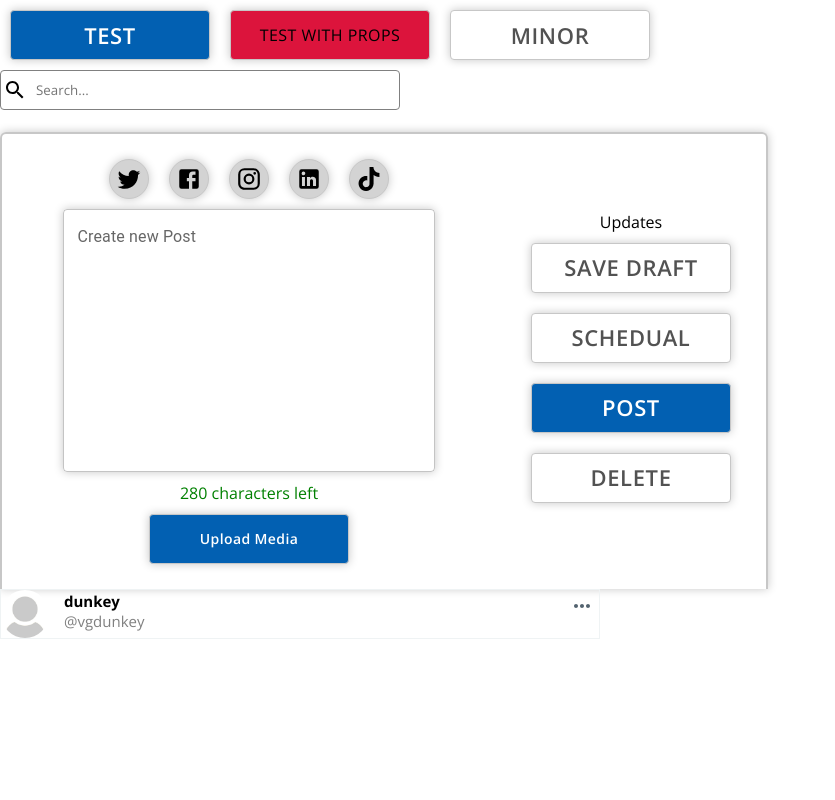
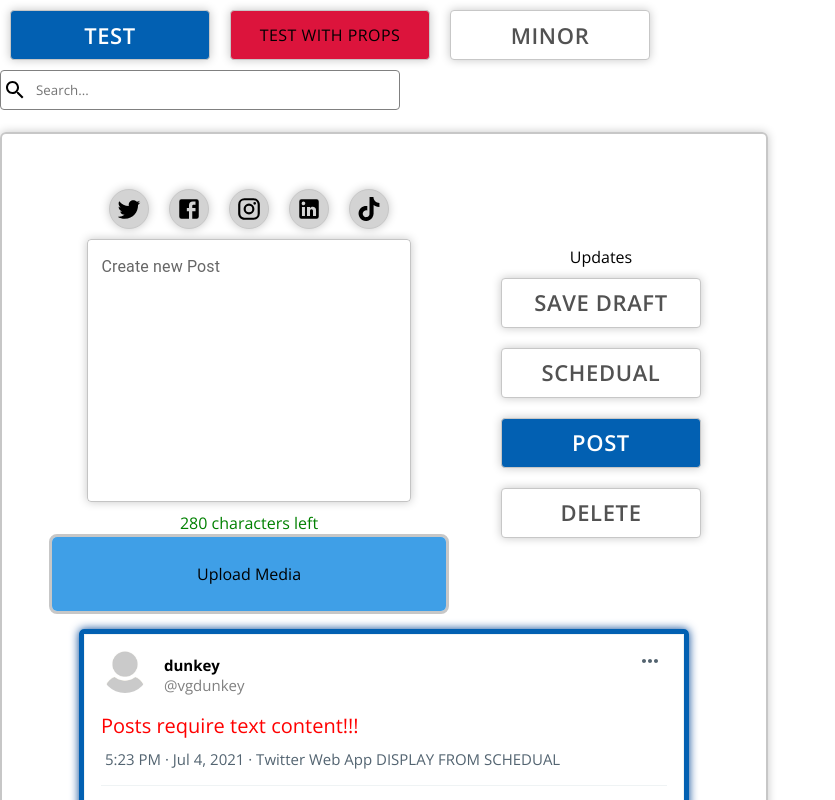
Before and after one commit to JMP-APZH/SocialPoly_vjmp, a React (Create React App) app in the folder frontend/: page / in a window 1280 px wide. Shown: the top 800 px of the page, without its empty margins (0-835 px from the left). Built offline with nearby package versions, Linux system fonts and the light colour scheme.

Commit message:
added drag and drop functionality added video functionallity

```diff
--- a/frontend/package.json
+++ b/frontend/package.json
@@ -14,8 +14,9 @@
     "muuri-react": "mrtijn/muuri-react#master",
     "react": "^17.0.2",
     "react-dom": "^17.0.2",
+    "react-dropzone": "^11.4.2",
+    "react-grid-layout": "^1.3.0",
     "react-router-dom": "^5.3.0",
-    "react-grid-layout": "^1.3.0",
     "react-scripts": "4.0.3",
     "styled-components": "^5.3.3",
     "web-animations-js": "^2.3.2",
--- a/frontend/src/Components/PostCreation/PostCreation.jsx
+++ b/frontend/src/Components/PostCreation/PostCreation.jsx
@@ -1,5 +1,5 @@
 import React, { useState } from 'react'
-import { PlatformButton, PostCreationWrapper, PostTextArea } from './PostCreationStyle'
+import { FileDropWrapper, PlatformButton, PostCreationWrapper, PostTextArea } from './PostCreationStyle'
 import { ButtonMain, ButtonMinor } from '../../Components/Button/ButtonStyle';
 import TwitterIcon from '../../assets/svgs/twitter-icon.svg'
 import FacebookIcon from '../../assets/svgs/facebook-icon.svg'
@@ -7,6 +7,7 @@ import InstagramIcon from '../../assets/svgs/instagram-icon.svg'
 import LinkedIn from '../../assets/svgs/linkedin-icon.svg'
 import TiktokIcon from '../../assets/svgs/tiktok-icon.svg'
 import TwitterPreview from '../Previews/TwitterPreview';
+import {useDropzone} from 'react-dropzone'
 
 export default function PostCreation() {
     const [statusTwitter, setStatusTwitter] = useState(false)
@@ -14,8 +15,22 @@ export default function PostCreation() {
     const [statusInstagram, setStatusInstagram] = useState(false)
     const [statusLinkedIn, setStatusLinkedIn] = useState(false)
     const [statusTiktok, setStatusTiktok] = useState(false)
+    const [dragOver, setDragOver] = useState(false)
+
+    const {getRootProps, getInputProps} = useDropzone({
+        accept: 'image/jpeg,image/png,image/webp,image/gif,video/mp4,video/quicktime,video/webm',
+        onDrop: (acceptedFiles) => {
+            setDragOver(false)
+            setFileName(acceptedFiles[0].name)
+            const reader = new FileReader()
+            reader.onloadend = () => {setFilePreview(reader.result)}
+            reader.readAsDataURL(acceptedFiles[0])
+            setFile(acceptedFiles)
+        }
+    })
 
     const [file, setFile] = useState(null)
+    const [filePreview, setFilePreview] = useState('')
     const [fileName, setFileName] = useState('Upload Media')
     const [postText, setPostText] = useState('')
 
@@ -25,6 +40,9 @@ export default function PostCreation() {
 
     const handlefileName = (e) => {
         setFileName(e.target.files[0].name)
+        const reader = new FileReader()
+        reader.onloadend = () => {setFilePreview(reader.result)}
+        reader.readAsDataURL(e.target.files[0])
         setFile(e.target.files[0])
     }
 
@@ -49,7 +67,8 @@ export default function PostCreation() {
                     onChange={postTextHandler}
                     rows={10}></PostTextArea>
                     <span>{280 - postText.length} characters left</span>
-                    <ButtonMain
+
+                    {/* <ButtonMain
                     fontSize='global.fontM'
                         variant="contained"
                         component="label"
@@ -62,7 +81,19 @@ export default function PostCreation() {
                             hidden
                             onChange={handlefileName}
                         />
-                    </ButtonMain>
+                    </ButtonMain> */}
+
+                    <FileDropWrapper className='test' dragover={dragOver}>
+                        <div className='fileDrop' {...getRootProps()} onDragEnter={() => setDragOver(true)}>
+                            <input {...getInputProps()} />
+                            <p >{fileName}</p>
+                        </div>
+
+                        <div className='dragOverlay' {...getRootProps()} onDragLeave={() => setDragOver(false)} >
+                            <input {...getInputProps()} />
+                        </div>
+                    </FileDropWrapper>
+
                 </div>
 
                 <div className='postControls'>
@@ -73,7 +104,10 @@ export default function PostCreation() {
                     <ButtonMinor>Delete</ButtonMinor>
                 </div>
             </div>
-            <TwitterPreview />
+
+            <div className='previewWrapper'>
+                <TwitterPreview image={filePreview} textContent={postText}/>
+            </div>
         </PostCreationWrapper>
     )
 }
--- a/frontend/src/Components/PostCreation/PostCreationStyle.jsx
+++ b/frontend/src/Components/PostCreation/PostCreationStyle.jsx
@@ -1,6 +1,7 @@
 import styled from 'styled-components';
 import * as global from '../../indexStyle'
 import { TextField } from '@mui/material';
+import Upload from '../../assets/svgs/twitter-share.svg'
 
 
 
@@ -18,16 +19,24 @@ export const PostTextArea = styled(TextField)`
     `
 
 export const PostCreationWrapper = styled.div`
+    display: flex;
+    flex-direction: column;
+    justify-content: center;
+    align-items: center;
 
 
+    border: ${global.borderColor} 2px solid;
+    padding: 30px;
+    border-radius: 6px;
+    box-shadow: 0px 0px 10px ${global.borderColor};
+    width: 60%;
+    display: flex;
+    overflow: auto;
+
     .postWrapper {
-        border: ${global.borderColor} 2px solid;
-        border-width: 2px 2px 0 2px;
-        border-radius: 6px 6px 0 0;
-        box-shadow: 0px 0px 10px ${global.borderColor};
-        width: 60%;
+        width: 100%;
         display: flex;
-        unicode-bidi:bidi-override;
+        overflow: auto;
 
     }
 
@@ -67,7 +76,49 @@ export const PostCreationWrapper = styled.div`
         align-items: center;
 
     }
+
+    .previewWrapper {
+        border: ${global.colorMain} solid 5px;
+        border-radius: 5px;
+        box-shadow: 0px 0px 10px ${global.colorMainD};
+    }
+    margin-bottom: 200px;
     `
+
+export const FileDropWrapper = styled.div`
+    display: flex;
+    height: 80px;
+    width: 400px;
+    /* background-color: ${(props) => props.dragover ? 'blue' : 'coral'}; */
+    border: ${global.borderColor} 3px ${(props) => props.dragover ? 'dashed' : 'solid'};
+    border-radius: 8px;
+
+    div {
+        display: ${(props) => props.dragover ? 'none' : 'flex'};
+        border-radius: 5px;
+        align-items: center;
+        justify-content: center;
+        height: 100%;
+        width: 100%;
+        cursor: pointer;
+    }
+    .fileDrop {
+        background-color: ${global.colorMainL};
+    }
+    .dragOverlay {
+        align-items: center;
+        justify-content: center;
+        height: 100%;
+        width: 100%;
+        display: ${(props) => props.dragover ? 'flex' : 'none'};
+        background-color: white;
+        background-image: url(${Upload}) ;
+        background-repeat: no-repeat;
+        background-position: center;
+        background-size: 40px;
+    }
+
+`
 
 export const PlatformButton = styled.button`
     display: flex;
--- a/frontend/src/Components/Previews/TwitterPreview.jsx
+++ b/frontend/src/Components/Previews/TwitterPreview.jsx
@@ -1,4 +1,4 @@
-import React from 'react'
+import React, { useEffect, useState } from 'react'
 import { TwitterPreviewWrapper } from './TwitterPreviewStyle'
 import RetweetIcon from '../../assets/svgs/twitter-retweet.svg'
 import CommentIcon from '../../assets/svgs/twitter-comment.svg'
@@ -6,8 +6,15 @@ import LikeIcon from '../../assets/svgs/twitter-like.svg'
 import ShareIcon from '../../assets/svgs/twitter-share.svg'
 import MoreIcon from '../../assets/svgs/more_horiz.svg'
 import DefaultIcon from '../../assets/images/default-user-icon.png'
+import TestImage from '../../assets/images/test-tweet.png'
 
-export default function TwitterPreview() {
+export default function TwitterPreview(props) {
+    const [image, setImage] = useState('')
+
+    useEffect(() => {
+        setImage(props.image)
+    }, [props.image])
+
     return (
         <TwitterPreviewWrapper>
             <div className='twitterPostWrapper'>
@@ -19,6 +26,31 @@ export default function TwitterPreview() {
                     </div>
                     <button><img src={MoreIcon} alt="more" /></button>
                 </div>
+
+                <div className='postBody'>
+                    {props.textContent ? <p className='postContent'>{props.textContent}</p> : <p className='postContent' style={{color: 'red'}}>Posts require text content!!!</p>}
+                    <p className='postContent'></p>
+                    {image ?
+                    <div className='postImageWrapper'>
+                        {image.substring(5, 10) === 'video' ? <video src={image} controls></video> : <img className='postImage' src={image} alt="" /> }
+                    </div> :
+                    null
+                    }
+                </div>
+
+                <span className='timestamp'>5:23 PM · Jul 4, 2021 · Twitter Web App   DISPLAY FROM SCHEDUAL</span>
+                <div className='engagment'>
+                    <span><strong>832</strong> Retweets</span>
+                    <span><strong>11</strong> Quote Tweets</span>
+                    <span><strong>34.6K</strong> Likes</span>
+                </div>
+
+                <div className='engagmentButtons'>
+                    <button><img src={CommentIcon} alt="" /></button>
+                    <button><img src={RetweetIcon} alt="" /></button>
+                    <button><img src={LikeIcon} alt="" /></button>
+                    <button><img src={ShareIcon} alt="" /></button>
+                </div>
             </div>
         </TwitterPreviewWrapper>
     )
--- a/frontend/src/Components/Previews/TwitterPreviewStyle.jsx
+++ b/frontend/src/Components/Previews/TwitterPreviewStyle.jsx
@@ -1,15 +1,21 @@
 import styled from 'styled-components';
 import * as global from '../../indexStyle';
+import TestImage from '../../assets/images/test-tweet.png'
 
 export const TwitterPreviewWrapper = styled.div`
 
 .twitterPostWrapper {
+    background-color: white;
     display: flex;
     flex-direction: column;
-
+    padding: 0 16px;
     box-sizing: border-box;
     width: 600px;
     border: #EFF3F4 1px solid;
+
+    div{
+        margin-top: 10px;
+    }
 
     .postHeader {
         display: flex;
@@ -46,5 +52,76 @@ export const TwitterPreviewWrapper = styled.div`
         background-color: transparent;
         filter: invert(37%) sepia(5%) saturate(1627%) hue-rotate(164deg) brightness(96%) contrast(87%);
     }
+
+    .postBody {
+        width: 100%;
+        font-size: 20px;
+        display: flex;
+        flex-direction: column;
+        align-items: flex-start;
+
+        p {
+            margin: 0;
+        }
+        .postImageWrapper {
+            width: 100%;
+            /* border: #CFD9DE 1px solid;
+            border-radius: 15px; */
+
+            video {
+                border: #CFD9DE 1px solid;
+                border-radius: 15px;
+                width: 100%;
+                object-fit: cover;
+
+            }
+
+            img {
+                border: #CFD9DE 1px solid;
+                border-radius: 15px;
+                width: 100%;
+                object-fit: cover;
+
+            }
+        }
+    }
+
+    .timestamp {
+        color: #536471;
+        font-size: 15px;
+        border-bottom: solid 1px #EFF3F4;
+        padding: 10px 4px 16px 4px;
+    }
+    .engagment {
+        display: flex;
+        border-bottom: solid 1px #EFF3F4;
+        padding: 16px 4px;
+        span {
+            color: #536471;
+            font-size: 15px;
+            margin-right: 20px;
+
+            strong {
+                color: black;
+            }
+        }
+    }
+    .engagmentButtons {
+        display: flex;
+        justify-content: space-around;
+
+        button {
+            width: 40px;
+            height: 40px;
+            display: flex;
+            justify-content: center;
+            align-items: center;
+
+            img {
+                width: 19px;
+                height: 19px;
+            }
+        }
+    }
 }
 `
```
Also changed, not shown: frontend/src/assets/images/test-tweet.png (added). Lines whose indentation alone changed are shown as unchanged.
